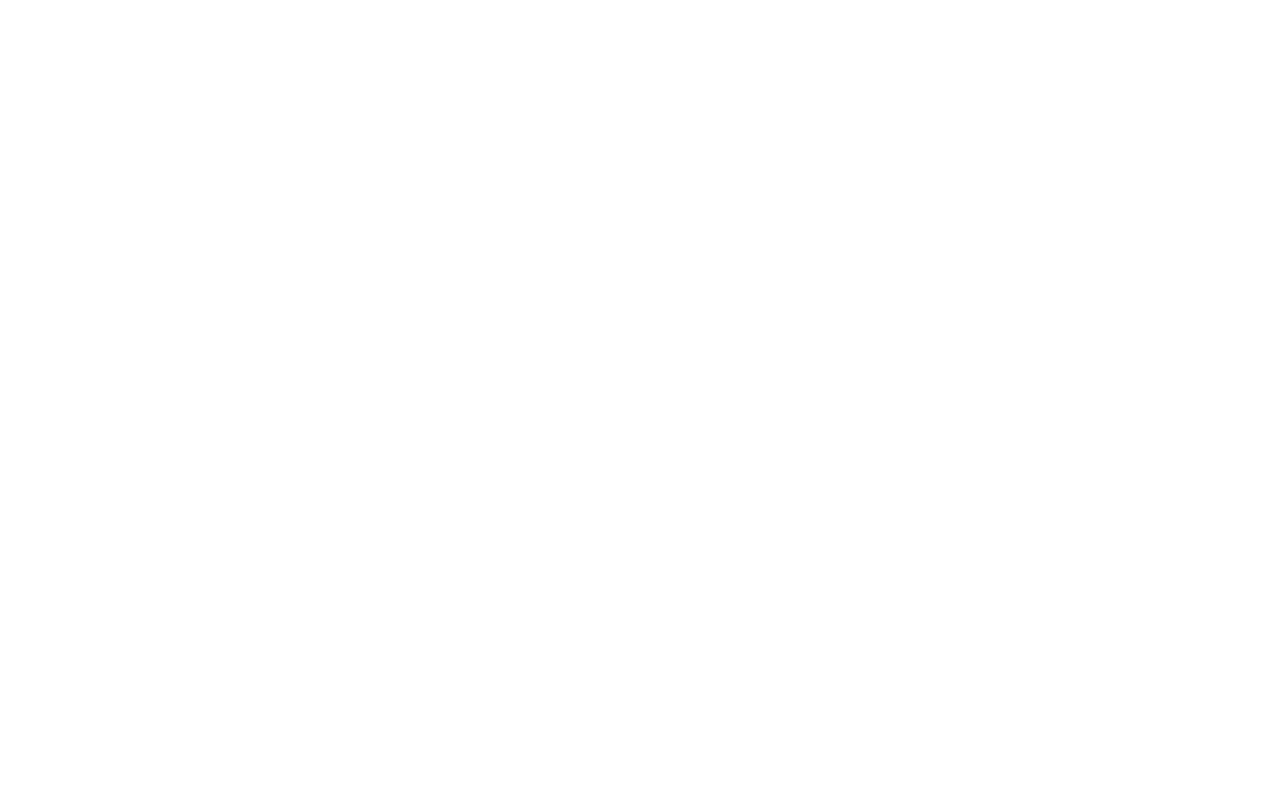
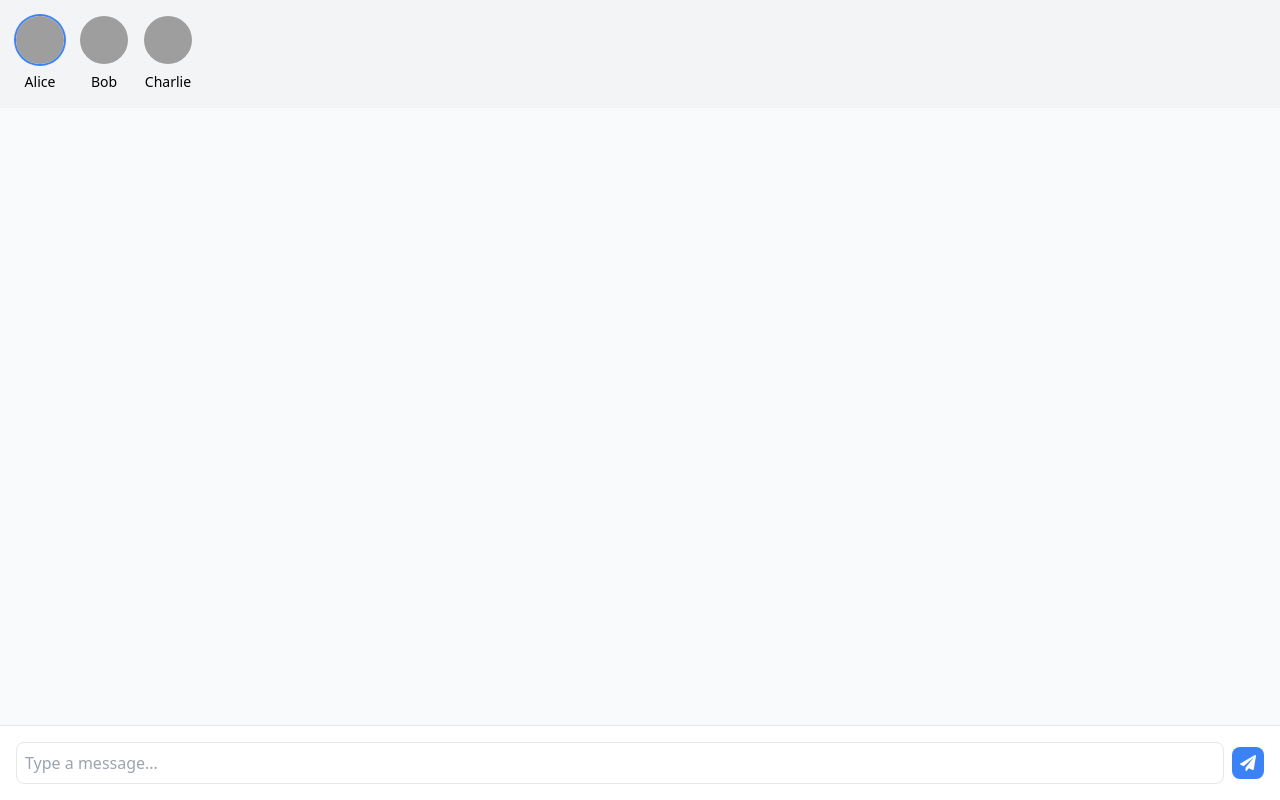
Before and after one commit to trevourpeter/social-learning-project, a React (Create React App) app: page /chat in a window 1280 px wide. Before the commit this address had no page. Built offline with nearby package versions, Linux system fonts and the light colour scheme; grey boxes are pictures that could not be loaded.

Commit message:
Add Chat feature with ChatApp component, ChatWindow, and MessageInput; update Header for navigation

```diff
--- a/src/App.jsx
+++ b/src/App.jsx
@@ -4,6 +4,7 @@
 import HomePage from "./pages/Home";
 import PrivacyPolicyPage from "./pages/Privacy";
 import TermsOfServicePage from "./pages/Terms";
+import ChatApp from "./pages/Chat";
 
 function App() {
   return (
@@ -14,6 +15,7 @@
           <Route exact path="/home" element={<HomePage/>} />
           <Route exact path="/privacy" element={<PrivacyPolicyPage/>} />
           <Route exact path="/tos" element={<TermsOfServicePage/>} />
+          <Route exact path="/chat" element={<ChatApp/>} />
         </Routes>
     </Router>
   );
--- /dev/null
+++ b/src/components/ChatWindow.jsx
@@ -0,0 +1,18 @@
+import React from 'react';
+import ChatBubble from './ChatBubble';
+
+const ChatWindow = ({ messages, activeUserId }) => {
+  return (
+    <div className="flex-1 overflow-y-auto p-4 bg-gray-50">
+      {messages.map((msg, index) => (
+        <ChatBubble
+          key={index}
+          message={msg}
+          isSender={msg.senderId === activeUserId}
+        />
+      ))}
+    </div>
+  );
+};
+
+export default ChatWindow;
--- a/src/components/Header.jsx
+++ b/src/components/Header.jsx
@@ -12,7 +12,7 @@
                     <FiBell size={24} />
                     <span className="absolute top-0 right-0 text-xs text-red-500">3</span>
                 </button>
-                <button>
+                <button onClick={()=>{nav("/chat")}}>
                     <FiMessageSquare size={24} />
                 </button>
                 <button>
--- /dev/null
+++ b/src/pages/Chat.jsx
@@ -0,0 +1,34 @@
+import React, { useState } from 'react';
+import AvatarList from '../components/Avatars';
+import ChatWindow from '../components/ChatWindow';
+import MessageInput from '../components/MessageInput';
+
+const ChatApp = () => {
+  const [messages, setMessages] = useState([]);
+  const [activeUserId, setActiveUserId] = useState(1);
+
+  const users = [
+    { id: 1, name: 'Alice', avatar: '/avatars/alice.jpg' },
+    { id: 2, name: 'Bob', avatar: '/avatars/bob.jpg' },
+    { id: 3, name: 'Charlie', avatar: '/avatars/charlie.jpg' },
+  ];
+
+  const handleSendMessage = (content) => {
+    const newMessage = {
+      senderId: activeUserId,
+      content,
+      timestamp: new Date().toLocaleTimeString(),
+    };
+    setMessages((prev) => [...prev, newMessage]);
+  };
+
+  return (
+    <div className="flex flex-col h-screen">
+      <AvatarList users={users} activeUserId={activeUserId} />
+      <ChatWindow messages={messages} activeUserId={activeUserId} />
+      <MessageInput onSend={handleSendMessage} />
+    </div>
+  );
+};
+
+export default ChatApp;
```
